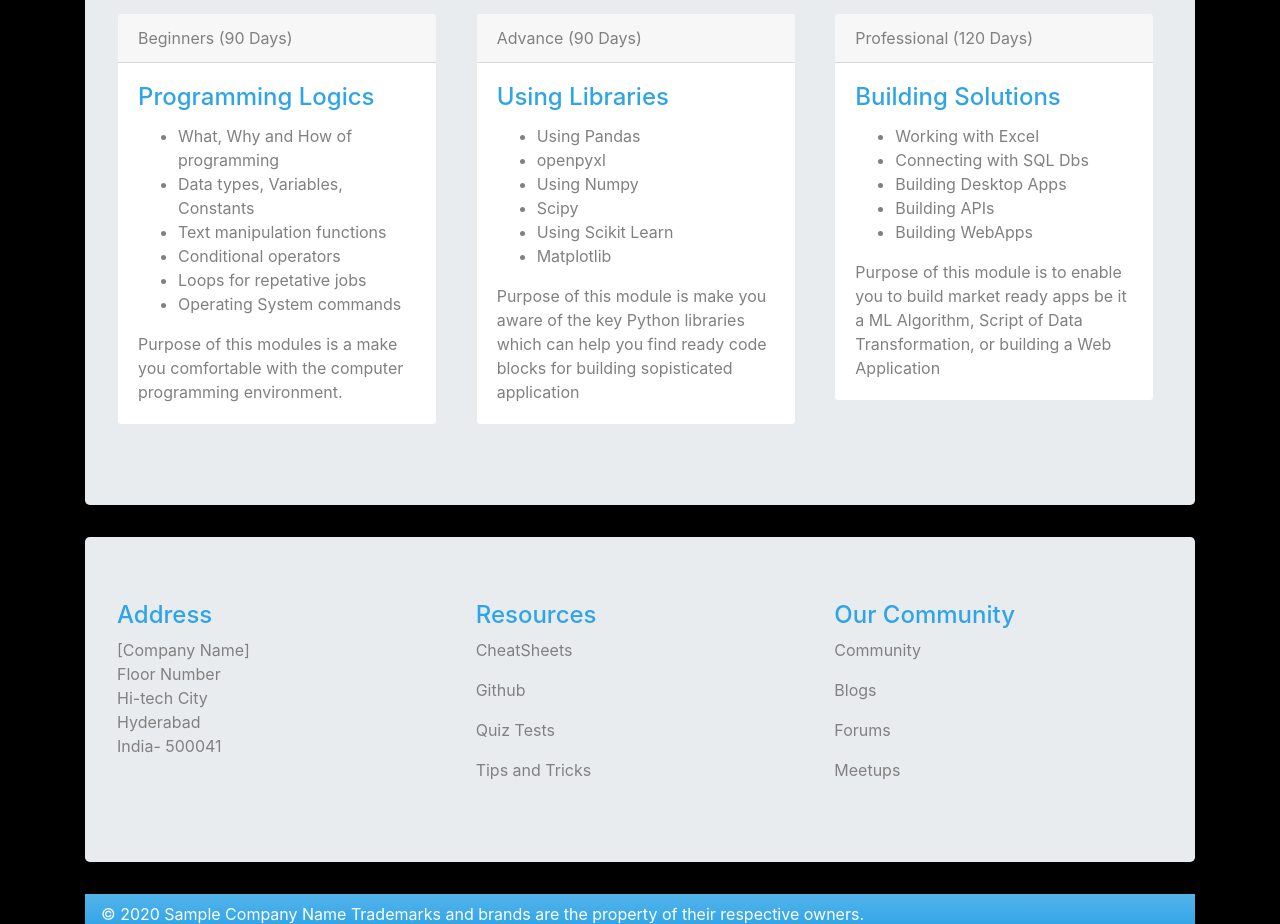
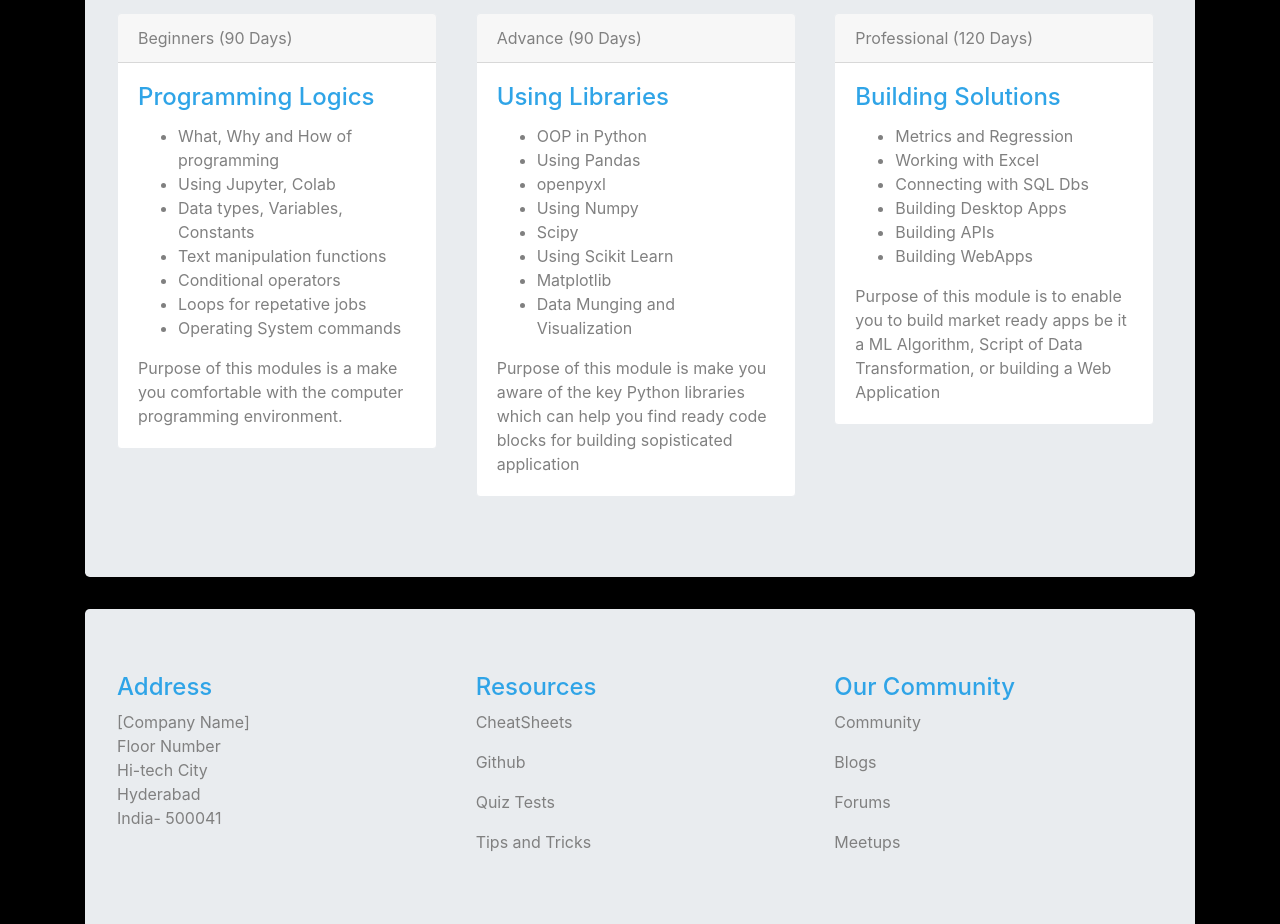
Before and after one commit to ankurchaks/AIMLSite, a plain HTML site: page index.htm in a window 1280 px wide. Shown: the part 970-1894 px from the top of the page. Drawn offline with nearby package versions, Linux system fonts and the light colour scheme.

Commit message:
Commuted on 05/21/2020

```diff
--- a/index.htm
+++ b/index.htm
@@ -112,6 +112,7 @@
               <h4 class="card-title">Programming Logics</h4>
               <ul>
                 <li>What, Why and How of programming</li>
+                <li>Using Jupyter, Colab</li>
                 <li>Data types, Variables, Constants</li>
                 <li>Text manipulation functions</li>
                 <li>Conditional operators</li>
@@ -129,12 +130,14 @@
             <div class="card-body">
               <h4 class="card-title">Using Libraries</h4>
               <ul>
+                <li>OOP in Python</li>
                 <li>Using Pandas</li>
                 <li>openpyxl</li>
                 <li>Using Numpy</li>
                 <li>Scipy</li>
                 <li>Using Scikit Learn</li>
                 <li>Matplotlib</li>
+                <li>Data Munging and Visualization</li>
               </ul>
               <p class="card-text">Purpose of this module is make you aware of the key Python libraries which can help you find ready code blocks for building sopisticated application</p>
 
@@ -148,6 +151,7 @@
             <div class="card-body">
               <h4 class="card-title">Building Solutions</h4>
               <ul>
+                <li>Metrics and Regression</li>
                 <li>Working with Excel</li>
                 <li>Connecting with SQL Dbs</li>
                 <li>Building Desktop Apps</li>
```
